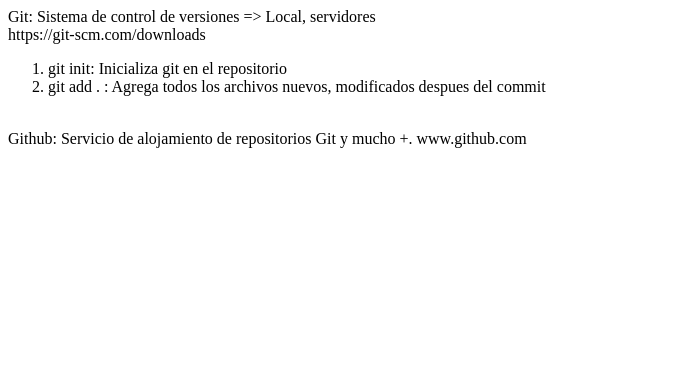
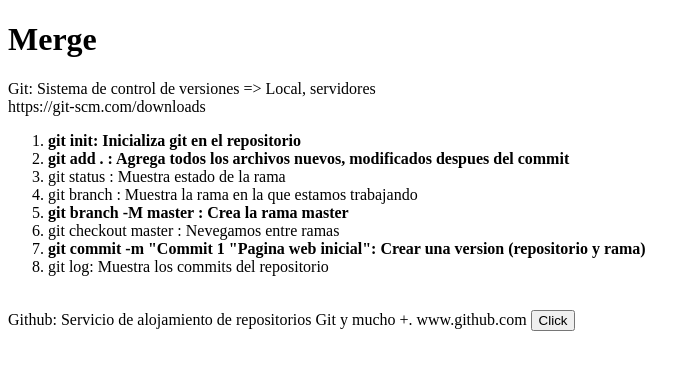
Before and after one commit to wilmarcabezas/gh-bootcamp-mexico, a plain HTML site: page index.html in a window 1280 px wide. Shown: the whole page, without its empty margins (0-700 px from the left). Drawn offline with Linux system fonts and the light colour scheme.

Commit message:
Version 2: Agrego index.js con la funcion saluda

```diff
--- a/index.html
+++ b/index.html
@@ -5,21 +5,31 @@
     <meta charset="UTF-8">
     <meta name="viewport" content="width=device-width, initial-scale=1.0">
     <title>Clase Git - GitHub</title>
+    <script src="index.js"></script>
 </head>
 
 <body>
+    <h1>Merge</h1>
     Git: Sistema de control de versiones => Local, servidores
     <br>
     https://git-scm.com/downloads
     <ol>
-        <li>git init: Inicializa git en el repositorio</li>
-        <li>git add . : Agrega todos los archivos nuevos, modificados despues del commit</li>
+        <li><b>git init: Inicializa git en el repositorio</b></li>
+        <li><b>git add .  : Agrega todos los archivos nuevos, modificados despues del commit</b></li>
+        <li>git status : Muestra estado de la rama</li>
+        <li>git branch : Muestra la rama en la que estamos trabajando</li>
+        <li><b>git branch -M master  : Crea la rama master</b></li>
+        <li>git checkout master   : Nevegamos entre ramas</li>
+        <li><b>git commit -m "Commit 1 "Pagina web inicial": Crear una version (repositorio y rama)</b></li>
+        <li>git log: Muestra los commits del repositorio</li>
     </ol>
 
 
     <br>
     Github: Servicio de alojamiento de repositorios Git y mucho +.
     www.github.com
+
+    <button onclick="saluda()">Click</button>
 </body>
 
 </html>
--- /dev/null
+++ b/index.js
@@ -0,0 +1,3 @@
+function saluda(){
+    alert("Hola mundo");
+}
```
